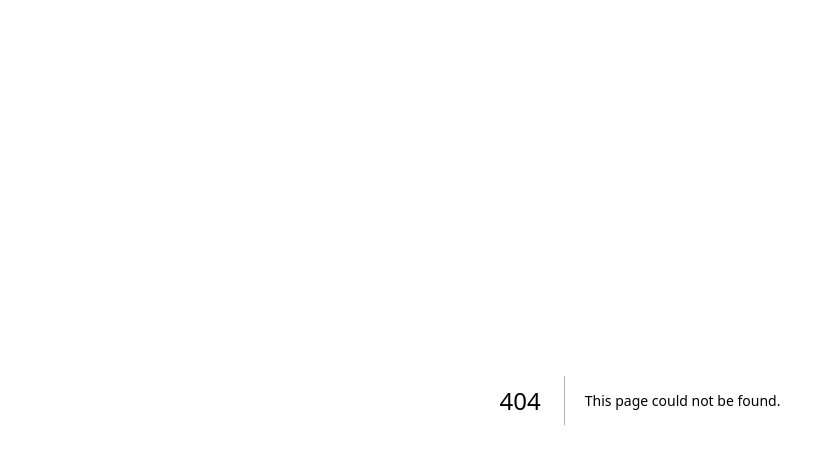
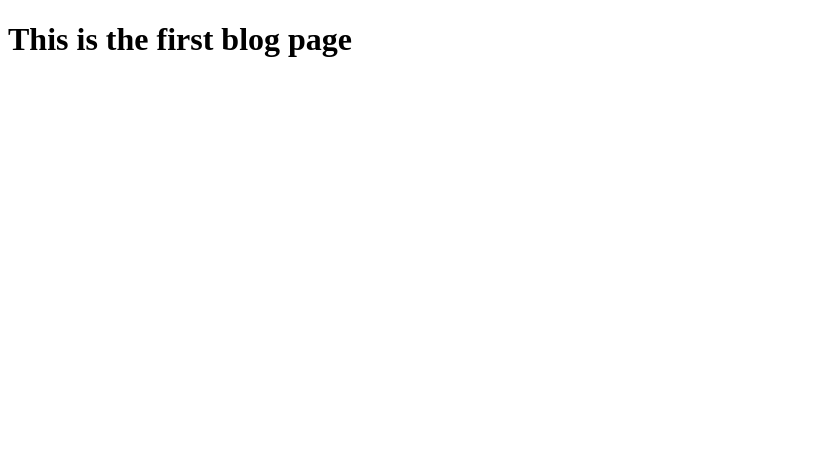
Before and after one commit to shivam0870/Next, a Next.js app: page /blog/first in a window 1280 px wide. Before the commit this address had no page. Shown: the top 464 px of the page, without its empty margins (0-835 px from the left). Built offline with nearby package versions, Linux system fonts and the light colour scheme.

Commit message:
Nested Routes

```diff
--- /dev/null
+++ b/src/app/blog/first/page.tsx
@@ -0,0 +1,3 @@
+export default function first () {
+    return <h1>This is the first blog page</h1>;
+}
--- /dev/null
+++ b/src/app/blog/page.tsx
@@ -0,0 +1,3 @@
+export default function blog () {
+    return <h1>Blog Page</h1>;
+}
--- /dev/null
+++ b/src/app/blog/second/page.tsx
@@ -0,0 +1,3 @@
+export default function second () {
+    return <h1>This is the second blog</h1>;
+}
```
